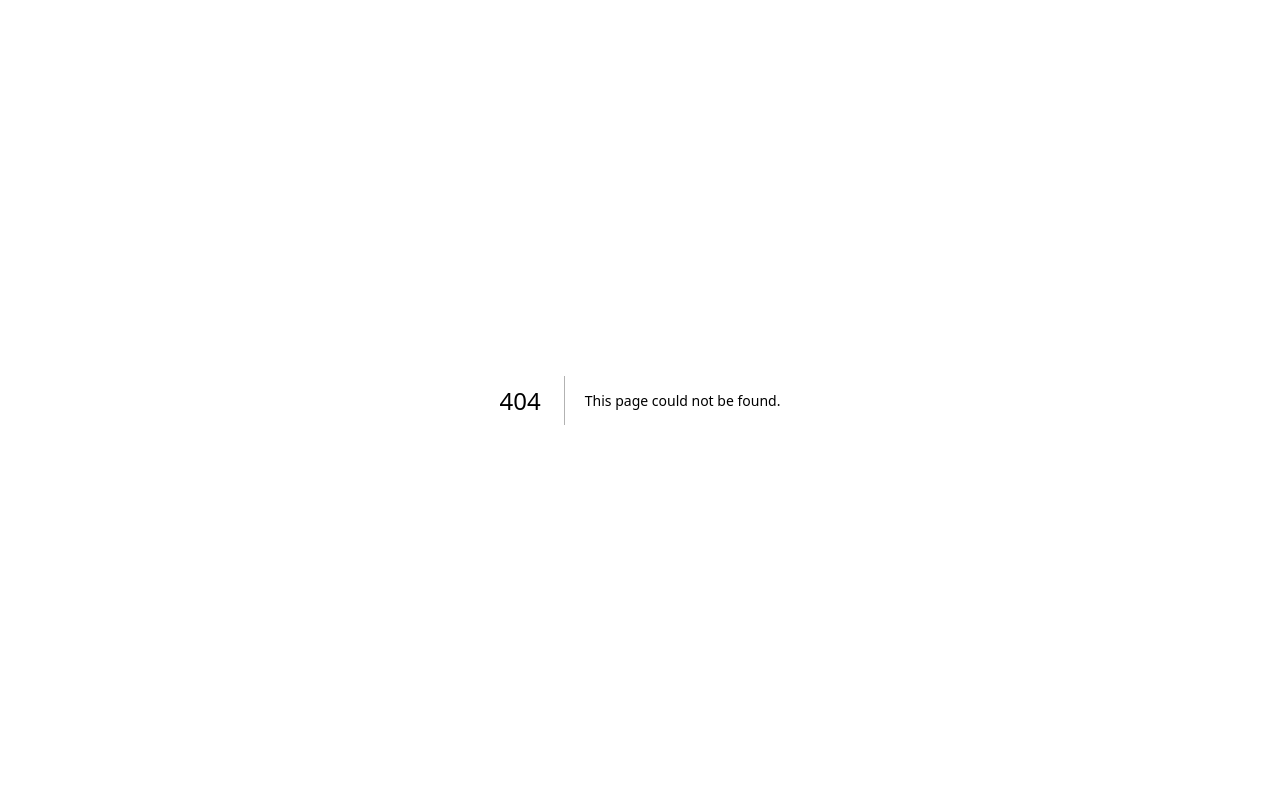
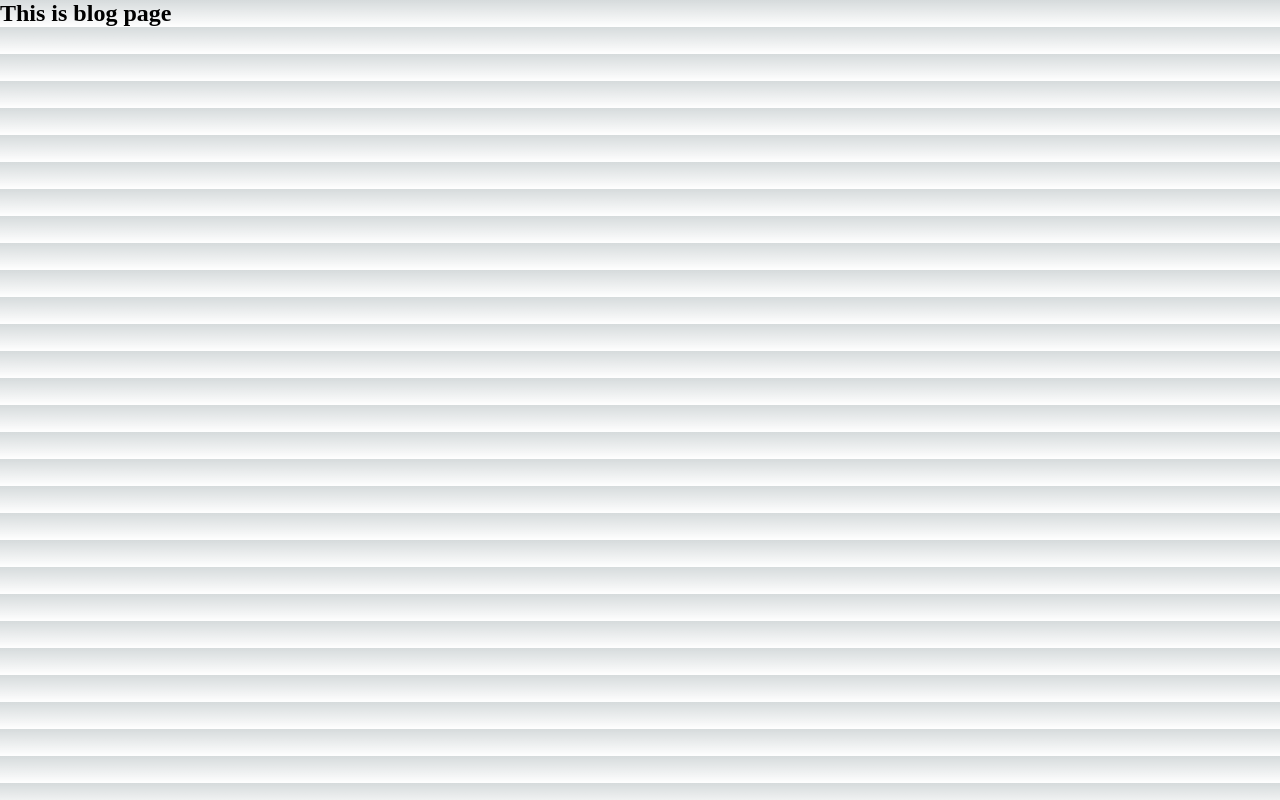
Before and after one commit to sajid365-sr/Explore_Next_Js, a Next.js app: page /blog in a window 1280 px wide. Before the commit this address had no page. Built offline with nearby package versions, Linux system fonts and the light colour scheme.

Commit message:
file base routing system introduced, created two file name blog.js and news.js

```diff
--- /dev/null
+++ b/pages/blog.js
@@ -0,0 +1,12 @@
+
+import React from 'react';
+
+const Blog = () => {
+    return (
+        <div>
+            <h2>This is blog page</h2>
+        </div>
+    );
+};
+
+export default Blog;
```
Also changed, not shown: pages/news.js (added, +12 -0 lines).
